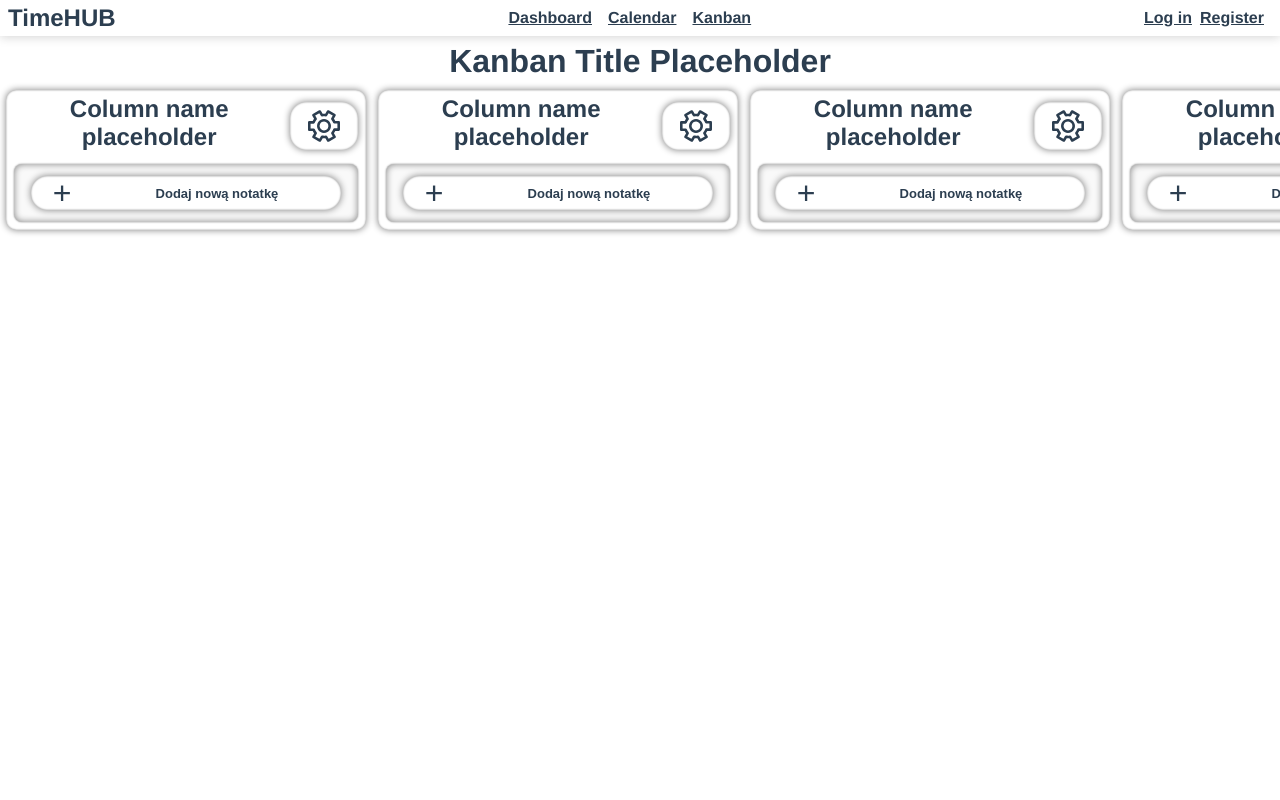
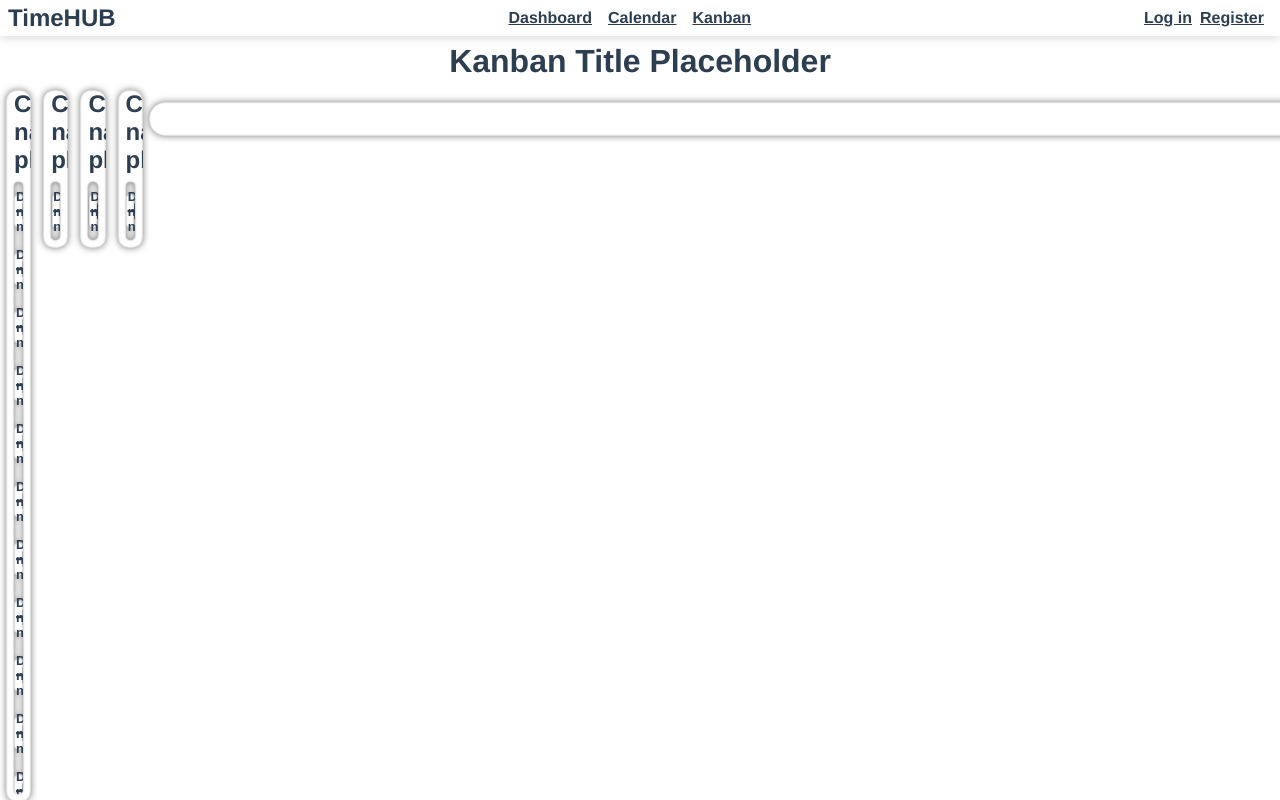
Before and after one commit to skni-kod/TimeHubFrontend, a Vue app: page /kanban in a window 1280 px wide. Built offline with nearby package versions, Linux system fonts and the light colour scheme.

Commit message:
Poprawiono wysokości kolumn, dodano kursor dodawania kolumn

```diff
--- a/src/components/Kanban.vue
+++ b/src/components/Kanban.vue
@@ -33,6 +33,114 @@
           </button>
         </div>
         <div class="kontenerZawartosciKolumny">
+          <button class="kursorDodajacyZawartoscKolumny">
+            <div class="plusKursoraDodajacegoZawartoscKolumny">+</div>
+            <div class="tekstKursoraDodajacegoZawartoscKolumny">Dodaj nową notatkę</div>
+          </button>
+          <button class="kursorDodajacyZawartoscKolumny">
+            <div class="plusKursoraDodajacegoZawartoscKolumny">+</div>
+            <div class="tekstKursoraDodajacegoZawartoscKolumny">Dodaj nową notatkę</div>
+          </button>
+          <button class="kursorDodajacyZawartoscKolumny">
+            <div class="plusKursoraDodajacegoZawartoscKolumny">+</div>
+            <div class="tekstKursoraDodajacegoZawartoscKolumny">Dodaj nową notatkę</div>
+          </button>
+          <button class="kursorDodajacyZawartoscKolumny">
+            <div class="plusKursoraDodajacegoZawartoscKolumny">+</div>
+            <div class="tekstKursoraDodajacegoZawartoscKolumny">Dodaj nową notatkę</div>
+          </button>
+          <button class="kursorDodajacyZawartoscKolumny">
+            <div class="plusKursoraDodajacegoZawartoscKolumny">+</div>
+            <div class="tekstKursoraDodajacegoZawartoscKolumny">Dodaj nową notatkę</div>
+          </button>
+          <button class="kursorDodajacyZawartoscKolumny">
+            <div class="plusKursoraDodajacegoZawartoscKolumny">+</div>
+            <div class="tekstKursoraDodajacegoZawartoscKolumny">Dodaj nową notatkę</div>
+          </button>
+          <button class="kursorDodajacyZawartoscKolumny">
+            <div class="plusKursoraDodajacegoZawartoscKolumny">+</div>
+            <div class="tekstKursoraDodajacegoZawartoscKolumny">Dodaj nową notatkę</div>
+          </button>
+          <button class="kursorDodajacyZawartoscKolumny">
+            <div class="plusKursoraDodajacegoZawartoscKolumny">+</div>
+            <div class="tekstKursoraDodajacegoZawartoscKolumny">Dodaj nową notatkę</div>
+          </button>
+          <button class="kursorDodajacyZawartoscKolumny">
+            <div class="plusKursoraDodajacegoZawartoscKolumny">+</div>
+            <div class="tekstKursoraDodajacegoZawartoscKolumny">Dodaj nową notatkę</div>
+          </button>
+          <button class="kursorDodajacyZawartoscKolumny">
+            <div class="plusKursoraDodajacegoZawartoscKolumny">+</div>
+            <div class="tekstKursoraDodajacegoZawartoscKolumny">Dodaj nową notatkę</div>
+          </button>
+          <button class="kursorDodajacyZawartoscKolumny">
+            <div class="plusKursoraDodajacegoZawartoscKolumny">+</div>
+            <div class="tekstKursoraDodajacegoZawartoscKolumny">Dodaj nową notatkę</div>
+          </button>
+          <button class="kursorDodajacyZawartoscKolumny">
+            <div class="plusKursoraDodajacegoZawartoscKolumny">+</div>
+            <div class="tekstKursoraDodajacegoZawartoscKolumny">Dodaj nową notatkę</div>
+          </button>
+          <button class="kursorDodajacyZawartoscKolumny">
+            <div class="plusKursoraDodajacegoZawartoscKolumny">+</div>
+            <div class="tekstKursoraDodajacegoZawartoscKolumny">Dodaj nową notatkę</div>
+          </button>
+          <button class="kursorDodajacyZawartoscKolumny">
+            <div class="plusKursoraDodajacegoZawartoscKolumny">+</div>
+            <div class="tekstKursoraDodajacegoZawartoscKolumny">Dodaj nową notatkę</div>
+          </button>
+          <button class="kursorDodajacyZawartoscKolumny">
+            <div class="plusKursoraDodajacegoZawartoscKolumny">+</div>
+            <div class="tekstKursoraDodajacegoZawartoscKolumny">Dodaj nową notatkę</div>
+          </button>
+          <button class="kursorDodajacyZawartoscKolumny">
+            <div class="plusKursoraDodajacegoZawartoscKolumny">+</div>
+            <div class="tekstKursoraDodajacegoZawartoscKolumny">Dodaj nową notatkę</div>
+          </button>
+          <button class="kursorDodajacyZawartoscKolumny">
+            <div class="plusKursoraDodajacegoZawartoscKolumny">+</div>
+            <div class="tekstKursoraDodajacegoZawartoscKolumny">Dodaj nową notatkę</div>
+          </button>
+          <button class="kursorDodajacyZawartoscKolumny">
+            <div class="plusKursoraDodajacegoZawartoscKolumny">+</div>
+            <div class="tekstKursoraDodajacegoZawartoscKolumny">Dodaj nową notatkę</div>
+          </button>
+          <button class="kursorDodajacyZawartoscKolumny">
+            <div class="plusKursoraDodajacegoZawartoscKolumny">+</div>
+            <div class="tekstKursoraDodajacegoZawartoscKolumny">Dodaj nową notatkę</div>
+          </button>
+          <button class="kursorDodajacyZawartoscKolumny">
+            <div class="plusKursoraDodajacegoZawartoscKolumny">+</div>
+            <div class="tekstKursoraDodajacegoZawartoscKolumny">Dodaj nową notatkę</div>
+          </button>
+          <button class="kursorDodajacyZawartoscKolumny">
+            <div class="plusKursoraDodajacegoZawartoscKolumny">+</div>
+            <div class="tekstKursoraDodajacegoZawartoscKolumny">Dodaj nową notatkę</div>
+          </button>
+          <button class="kursorDodajacyZawartoscKolumny">
+            <div class="plusKursoraDodajacegoZawartoscKolumny">+</div>
+            <div class="tekstKursoraDodajacegoZawartoscKolumny">Dodaj nową notatkę</div>
+          </button>
+          <button class="kursorDodajacyZawartoscKolumny">
+            <div class="plusKursoraDodajacegoZawartoscKolumny">+</div>
+            <div class="tekstKursoraDodajacegoZawartoscKolumny">Dodaj nową notatkę</div>
+          </button>
+          <button class="kursorDodajacyZawartoscKolumny">
+            <div class="plusKursoraDodajacegoZawartoscKolumny">+</div>
+            <div class="tekstKursoraDodajacegoZawartoscKolumny">Dodaj nową notatkę</div>
+          </button>
+          <button class="kursorDodajacyZawartoscKolumny">
+            <div class="plusKursoraDodajacegoZawartoscKolumny">+</div>
+            <div class="tekstKursoraDodajacegoZawartoscKolumny">Dodaj nową notatkę</div>
+          </button>
+          <button class="kursorDodajacyZawartoscKolumny">
+            <div class="plusKursoraDodajacegoZawartoscKolumny">+</div>
+            <div class="tekstKursoraDodajacegoZawartoscKolumny">Dodaj nową notatkę</div>
+          </button>
+          <button class="kursorDodajacyZawartoscKolumny">
+            <div class="plusKursoraDodajacegoZawartoscKolumny">+</div>
+            <div class="tekstKursoraDodajacegoZawartoscKolumny">Dodaj nową notatkę</div>
+          </button>
           <button class="kursorDodajacyZawartoscKolumny">
             <div class="plusKursoraDodajacegoZawartoscKolumny">+</div>
             <div class="tekstKursoraDodajacegoZawartoscKolumny">Dodaj nową notatkę</div>
@@ -150,6 +258,7 @@
           </button>
         </div>
       </div>
+      <div class="kursorDodajacyZawartoscKolumny"></div>
     </div>
   </div>
 </template>
@@ -187,6 +296,9 @@
 .kontenerKolumny {
   display: flex;
   flex-direction: column;
+  // flex: 0 1 auto;
+  height:fit-content;
+  max-height: 89vh;
   width: 360px;
   border-radius: 10px;
   margin-left: 6px;
@@ -252,7 +364,7 @@
 
 .kontenerZawartosciKolumny {
   display: flex;
-  flex: 1 1 auto;
+  flex: 0 1 auto;
   flex-direction: column;
   bottom: 0;
   margin: 8px;
```
